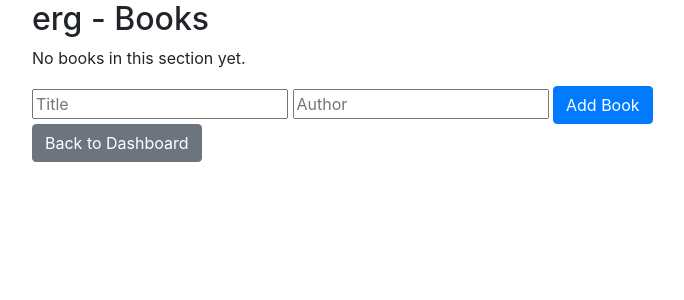
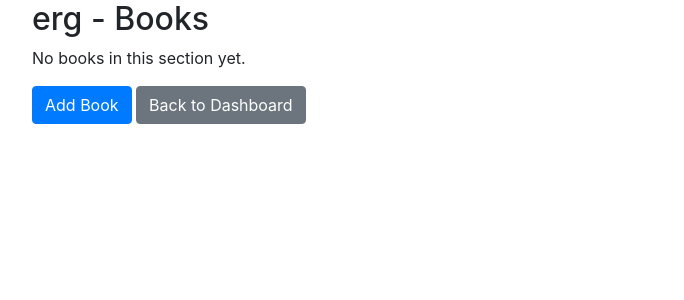
Before and after one commit to Umang7198/E-library, a Flask app: page /sections/1/books in a window 1280 px wide. Shown: the top 300 px of the page, without its empty margins (53-737 px from the left). Run offline with Flask 3, Linux system fonts and the light colour scheme; a user stored in the database is signed in; some libraries are stand-ins or nearby versions.

Commit message:
add book and view book functionality added

```diff
--- a/app.py
+++ b/app.py
@@ -172,25 +172,26 @@ def add_book_form(section_id):
     return render_template('add_book.html', section_id=section_id)
 
 # Add this route in your app.py
-@app.route('/add_book', methods=['POST'])
-def add_book():
+@app.route('/section/<int:section_id>/add_book', methods=['GET', 'POST'])
+def add_book(section_id):
     if 'librarian_id' not in session:
         return redirect(url_for('librarian_login'))
 
-    title = request.form['title']
-    author = request.form['author']
-    # content = request.form['content']
-    section_id = request.form['section_id']
+    if request.method == 'POST':
+        title = request.form.get('title')
+        author = request.form.get('author')
+        new_book = Book(title=title, author=author, section_id=section_id)
+        db.session.add(new_book)
+        try:
+            db.session.commit()
+            return redirect(url_for('view_books', section_id=section_id))
+        except Exception as e:
+            db.session.rollback()
+            return str(e), 500
+    else:
+        return render_template('add_book.html', section_id=section_id)
 
-    new_book = Book(title=title, author=author,  section_id=section_id)
 
-    db.session.add(new_book)
-    try:
-        db.session.commit()
-        return redirect(url_for('view_books', section_id=section_id))  # Ensure this redirect is in place
-    except Exception as e:
-        db.session.rollback()
-        return str(e), 500  # Return an error if something goes wrong
 
 
 
--- a/templates/add_book.html
+++ b/templates/add_book.html
@@ -8,7 +8,7 @@
 </head>
 <body>
 <div class="container">
-    <h2>Add a New Book to Section {{ section_id }}</h2>
+    <h2>Add a New Book to Section</h2>
     <form action="{{ url_for('add_book', section_id=section_id) }}" method="post">
         <div class="form-group">
             <label for="title">Title</label>
@@ -23,7 +23,5 @@
     </form>
     <a href="{{ url_for('librarian_dashboard') }}" class="btn btn-secondary mt-3">Back to Dashboard</a>
 </div>
-
-
 </body>
 </html>
--- a/templates/librarian_dashboard.html
+++ b/templates/librarian_dashboard.html
@@ -51,7 +51,7 @@
       <p><strong>Description:</strong> <span>{{ section.description }}</span></p>
         <a href="{{ url_for('view_books', section_id=section.id) }}" class="btn btn-primary">View Books</a>
 
-      <a href="{{ url_for('add_book', section_id=section.id) }}" class="btn btn-primary">Add Book</a>
+        <a href="{{ url_for('add_book', section_id=section.id) }}" class="btn btn-primary">Add Book</a>
       <!-- Delete Section Button -->
       <form action="{{ url_for('delete_section', section_id=section.id) }}" method="post" style="display:inline;">
         <input type="hidden" name="_method" value="DELETE">
--- a/templates/section_books.html
+++ b/templates/section_books.html
@@ -1,11 +1,11 @@
 <!DOCTYPE html>
 <html lang="en">
 <head>
-    <!-- ... other head elements ... -->
+    <meta charset="UTF-8">
+    <meta name="viewport" content="width=device-width, initial-scale=1.0">
+    <title>Section Books</title>
     <link rel="stylesheet" href="https://stackpath.bootstrapcdn.com/bootstrap/4.3.1/css/bootstrap.min.css">
-
     <style>
-        /* Additional styles for book cards */
         .book-card {
             border: 1px solid #ccc;
             border-radius: 8px;
@@ -13,12 +13,6 @@
             margin: 10px 0;
             display: inline-block; /* Or flex, depending on layout */
             width: calc(33% - 20px); /* Adjust width for 3 columns */
-        }
-        textarea {
-
-            width: 100%; /* You can adjust the width as per your layout needs */
-            height: 50px; /* Adjust height as needed */
-            resize: vertical; /* Allow only vertical resizing */
         }
     </style>
 </head>
@@ -30,8 +24,7 @@
             <div class="book-card">
                 <h3>{{ book.title }}</h3>
                 <p>Author: {{ book.author }}</p>
-                <!--<p>Content: {{ book.content }}</p>  Added content field -->
-                <!-- Form to delete a book -->
+                <!-- The delete book form -->
                 <form action="{{ url_for('delete_book', book_id=book.id) }}" method="post">
                     <input type="hidden" name="_method" value="DELETE">
                     <button type="submit" class="btn btn-danger">Delete</button>
@@ -41,17 +34,10 @@
             <p>No books in this section yet.</p>
         {% endfor %}
     </div>
-
-    <!-- Form to add a new book -->
-    <form action="{{ url_for('add_book') }}" method="post">
-        <input type="text" name="title" placeholder="Title" required>
-        <input type="text" name="author" placeholder="Author" required>
-       <!-- <textarea name="content" placeholder="Content" required></textarea> --><!-- Added textarea for content -->
-        <input type="hidden" name="section_id" value="{{ section.id }}">
-        <button type="submit" class="btn btn-primary">Add Book</button>
-    </form>
-
+    <!-- Link to add a new book -->
+    <a href="{{ url_for('add_book', section_id=section.id) }}" class="btn btn-primary">Add Book</a>
+    <!-- Back to dashboard link -->
     <a href="{{ url_for('librarian_dashboard') }}" class="btn btn-secondary">Back to Dashboard</a>
 </div>
 </body>
-    </html>
+</html>
```
Also changed, not shown: instance/library.db.
